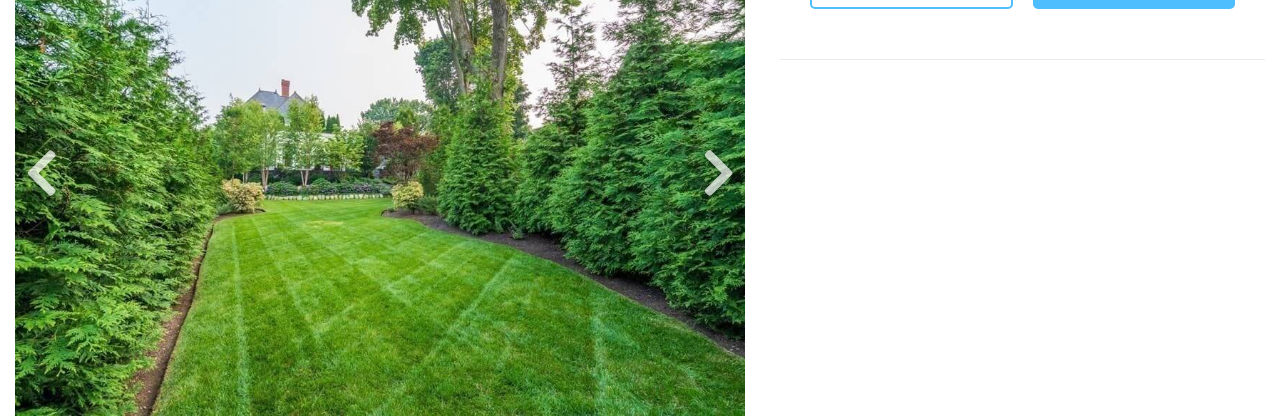
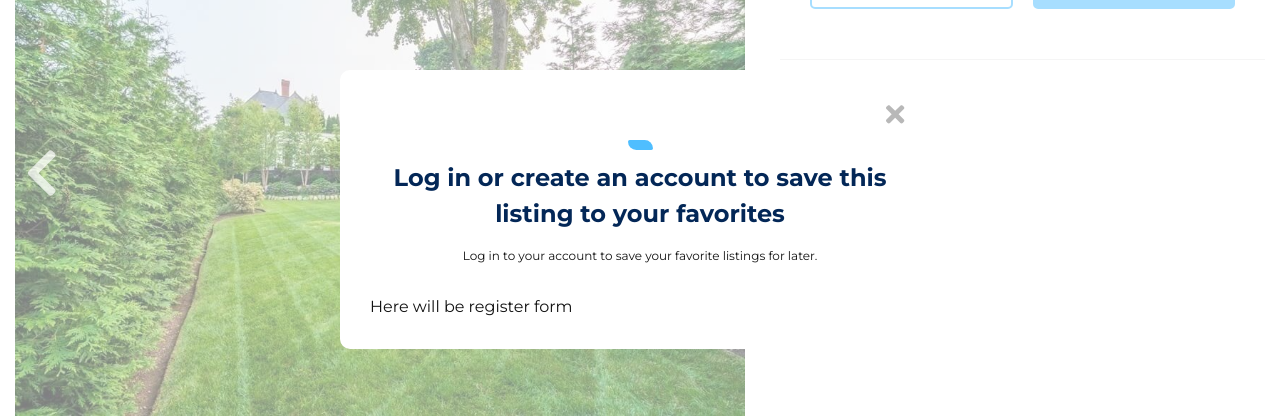
Before and after one commit to banderovskyi/detail-view-page, a React (Create React App) app: page / in a window 1280 px wide. Both pictures are taken after a click on the button "FAVORITE". Shown: the part 191-609 px from the top of the page. Built offline with nearby package versions, Linux system fonts and the light colour scheme.

Commit message:
Modals functionality was added

```diff
--- a/src/App.js
+++ b/src/App.js
@@ -5,13 +5,18 @@ import Header from './components/Header/Header';
 import './App.scss';
 import Aside from './components/Aside/Aside';
 import Slider from './components/Slider/Slider';
-import Modal from './components/UI/Modal/Modal';
+import Modal from './components/Modal/Modal';
+import { useSelector } from 'react-redux';
 
 function App() {
+  // Navigation variables
   const rootNode = useRef(null);
   const navigationSelecor = '.navigation__item';
   const [subMenuStatuses, setSubMenuStatuses] = useState([]);
+  // Modals variables
+  const modalStatuses = useSelector((state) => state.modals);
 
+  // Navigaition click handler
   useEffect(() => {
     const onClick = (e) => {
       const clickedNavigationItem = e.target.closest(navigationSelecor);
@@ -40,9 +45,14 @@ function App() {
       </div>
       <Footer />
       <Modal
+        isActive={modalStatuses.isLoginModalVisible}
         title="Log in or create an account to save this listing to your favorites"
-        subtitle="Log in to your account to save your favorite listings for later."
-      />
+        subtitle="Log in to your account to save your favorite listings for later.">
+        <p>Here will be register form</p>
+      </Modal>
+      <Modal isActive={modalStatuses.isContactModalVisible} title="Contact Us">
+        <p>Here will be contact form</p>
+      </Modal>
     </div>
   );
 }
--- a/src/app/store.js
+++ b/src/app/store.js
@@ -1,8 +1,10 @@
 import { configureStore } from '@reduxjs/toolkit';
 import appReducer from './appSlice';
+import modalsReducer from '../components/Modal/ModalSlice';
 
 export const store = configureStore({
   reducer: {
     app: appReducer,
+    modals: modalsReducer,
   },
 });
--- a/src/components/UI/Modal/Modal.js
+++ b/src/components/Modal/Modal.js
@@ -3,17 +3,28 @@ import PropTypes from 'prop-types';
 import './Modal.scss';
 import { FontAwesomeIcon } from '@fortawesome/react-fontawesome';
 import { faTimes } from '@fortawesome/free-solid-svg-icons';
+import { useDispatch } from 'react-redux';
+import { closeModal } from './ModalSlice';
 
 const Modal = (props) => {
+  const dispatch = useDispatch();
+
+  const closeModalHandler = () => {
+    dispatch(closeModal());
+  };
+
   return (
-    <div className="overlay">
-      <div className="modal">
+    <div className={`overlay ${props.isActive ? 'overlay--active' : ''}`}>
+      <div
+        className={`modal
+        ${props.children ? 'modal--with-content' : ''}
+        `}>
         <header className="modal__header">
-          <button className="modal__close">
+          <button onClick={closeModalHandler} className="modal__close">
             <FontAwesomeIcon icon={faTimes} size="2x" />
           </button>
           <div className="modal__title">{props.title}</div>
-          <div className="modal__sub-title">{props.subtitle}</div>
+          {props.subtitle && <div className="modal__sub-title">{props.subtitle}</div>}
         </header>
         <div className="modal__content">{props.children}</div>
       </div>
@@ -24,6 +35,7 @@ const Modal = (props) => {
 Modal.propTypes = {
   title: PropTypes.string,
   subtitle: PropTypes.string,
+  isActive: PropTypes.bool,
 };
 
 export default Modal;
--- a/src/components/UI/Modal/Modal.scss
+++ b/src/components/Modal/Modal.scss
@@ -1,4 +1,4 @@
-@import '../../../vars';
+@import '../../vars';
 
 .overlay {
   position: fixed;
@@ -12,7 +12,7 @@
   justify-content: center;
   z-index: $z-index-modal;
   display: none;
-  animation: fade-in 0.3s linear forwards;
+  animation: fade-in 0.1s linear forwards;
   &--active {
     display: flex;
   }
@@ -60,3 +60,15 @@
     font-size: 12px;
   }
 }
+
+.modal--with-content {
+  .modal__header {
+    margin-bottom: 30px;
+  }
+}
+
+@media screen and (max-width: $screen-sm - 1px) {
+  .modal {
+    max-width: calc(100% - 30px);
+  }
+}
--- /dev/null
+++ b/src/components/Modal/ModalSlice.js
@@ -0,0 +1,26 @@
+import { createSlice } from '@reduxjs/toolkit';
+
+const initialState = {
+  isLoginModalVisible: false,
+  isContactModalVisible: false,
+};
+
+export const modalsSlice = createSlice({
+  name: 'modals',
+  initialState,
+  reducers: {
+    closeModal: (state) => {
+      return (state = initialState);
+    },
+    openLoginModal: (state) => {
+      state.isLoginModalVisible = true;
+    },
+    openContactModal: (state) => {
+      state.isContactModalVisible = true;
+    },
+  },
+});
+
+export const { closeModal, openLoginModal, openContactModal } = modalsSlice.actions;
+
+export default modalsSlice.reducer;
--- a/src/components/Toolbar/Toolbar.js
+++ b/src/components/Toolbar/Toolbar.js
@@ -3,15 +3,38 @@ import PropTypes from 'prop-types';
 import './Toolbar.scss';
 import Button from '../UI/Button/Button';
 import { faEnvelope, faHeart } from '@fortawesome/free-solid-svg-icons';
+import { useDispatch, useSelector } from 'react-redux';
+import { openLoginModal, openContactModal } from '../Modal/ModalSlice';
 
 const Toolbar = (props) => {
+  const dispatch = useDispatch();
+
+  const favoriteClickHandler = () => {
+    dispatch(openLoginModal());
+  };
+
+  const contactClickHandler = () => {
+    dispatch(openContactModal());
+  };
+
   return (
     <div className={`toolbar ${props.className ? props.className : ''}`}>
       <div className="toolbar__item">
-        <Button className="toolbar__btn" text="Favorite" icon={faHeart} isSecondary={true} />
+        <Button
+          onClick={favoriteClickHandler}
+          className="toolbar__btn"
+          text="Favorite"
+          icon={faHeart}
+          isSecondary={true}
+        />
       </div>
       <div className="toolbar__item">
-        <Button className="toolbar__btn" text="Contact" icon={faEnvelope} />
+        <Button
+          onClick={contactClickHandler}
+          className="toolbar__btn"
+          text="Contact"
+          icon={faEnvelope}
+        />
       </div>
     </div>
   );
```
